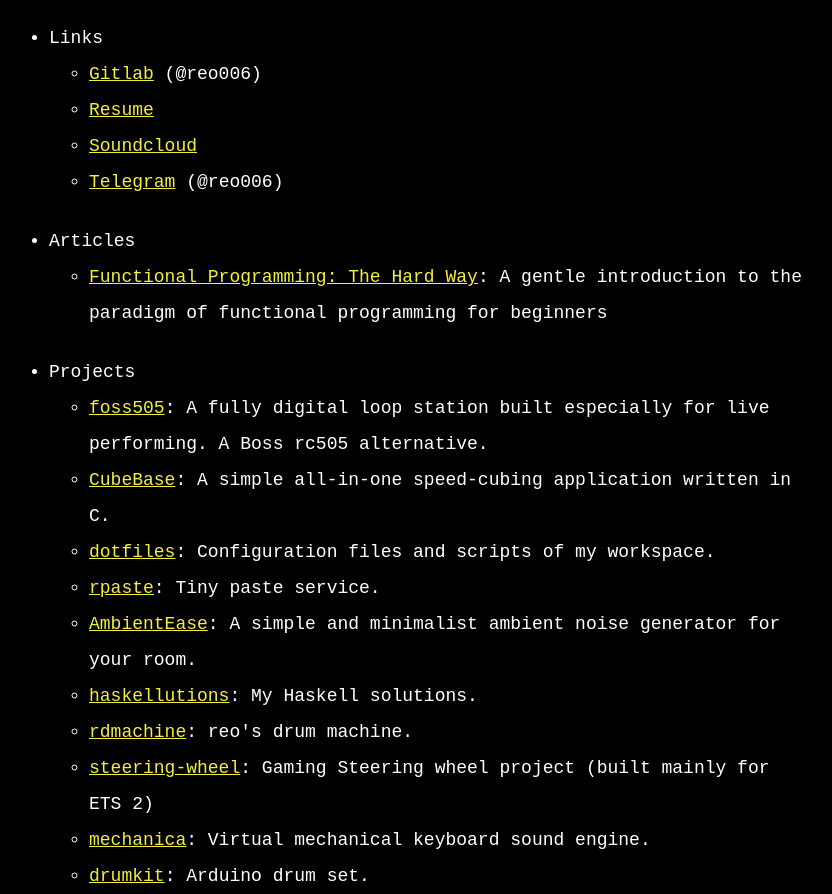
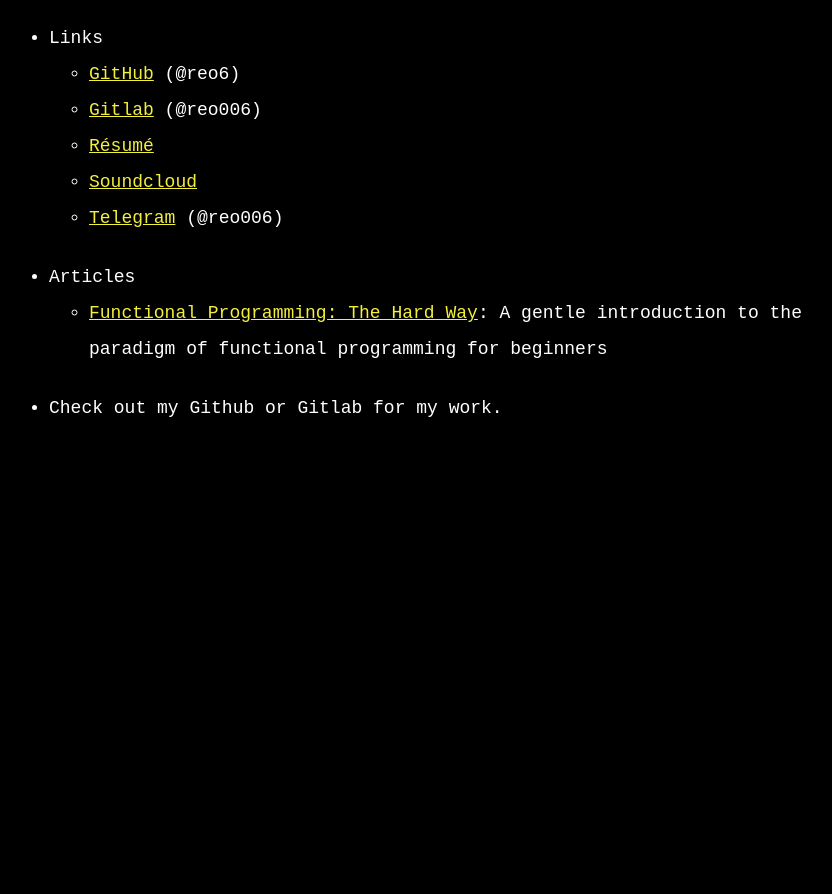
Before and after one commit to reo6/reo6.github.io, a plain HTML site: page public/index.html in a window 1280 px wide. Shown: the part 491-1385 px from the top of the page, without its empty margins (231-1063 px from the left). After the commit the page ends 917 px from the top, so only its background shows below. Drawn offline with Linux system fonts and the light colour scheme.

Commit message:
Add github & quick fixes

```diff
--- a/public/index.html
+++ b/public/index.html
@@ -53,8 +53,9 @@
             </li>
             <li class="root-li">Links
                 <ul>
+                    <li><a href="https://github.com/reo6">GitHub</a> (@reo6)</li>
                     <li><a href="https://gitlab.com/reo006">Gitlab</a> (@reo006)</li>
-                    <li><a href="https://raw.githubusercontent.com/reo6/resume/main/resume.pdf">Resume</a></li>
+                    <li><a href="https://raw.githubusercontent.com/reo6/resume/main/resume.pdf">Résumé</a></li>
                     <li><a href="https://soundcloud.com/reo-522799201">Soundcloud</a></li>
                     <li><a href="https://t.me/reo006">Telegram</a> (@reo006)</li>
                 </ul>
@@ -66,20 +67,8 @@
                 </ul>
             </li>
 
-            <li class="root-li">Projects
-                <ul>
-                    <li><a href="https://gitlab.com/reo006/foss505">foss505</a>:  A fully digital loop station built especially for live performing. A Boss rc505 alternative. </li>
-                    <li><a href="https://gitlab.com/reo006/CubeBase">CubeBase</a>: A simple all-in-one speed-cubing application written in C.</li>
-                    <li><a href="https://gitlab.com/reo006/dotfiles">dotfiles</a>: Configuration files and scripts of my workspace.</li>
-                    <li><a href="https://gitlab.com/reo006/rpaste">rpaste</a>:  Tiny paste service.</li>
-                    <li><a href="https://ambientease.reoco.de">AmbientEase</a>: A simple and minimalist ambient noise generator for your room.</li>
-                    <li><a href="https://gitlab.com/reo006/haskellutions">haskellutions</a>: My Haskell solutions.</li>
-                    <li><a href="https://gitlab.com/reo006/rdmachine">rdmachine</a>: reo's drum machine.</li>
-                    <li><a href="https://gitlab.com/reo006/steering-wheel">steering-wheel</a>: Gaming Steering wheel project (built mainly for ETS 2)</li>
-                    <li><a href="https://gitlab.com/reo006/mechanica">mechanica</a>:  Virtual mechanical keyboard sound engine.</li>
-                    <li><a href="https://gitlab.com/reo006/drumkit">drumkit</a>: Arduino drum set.</li>
-                </ul>
-            </li>
+            <li class="root-li">Check out my Github or Gitlab for my work.</li>
+
 
         </ul>
     </main>
```
